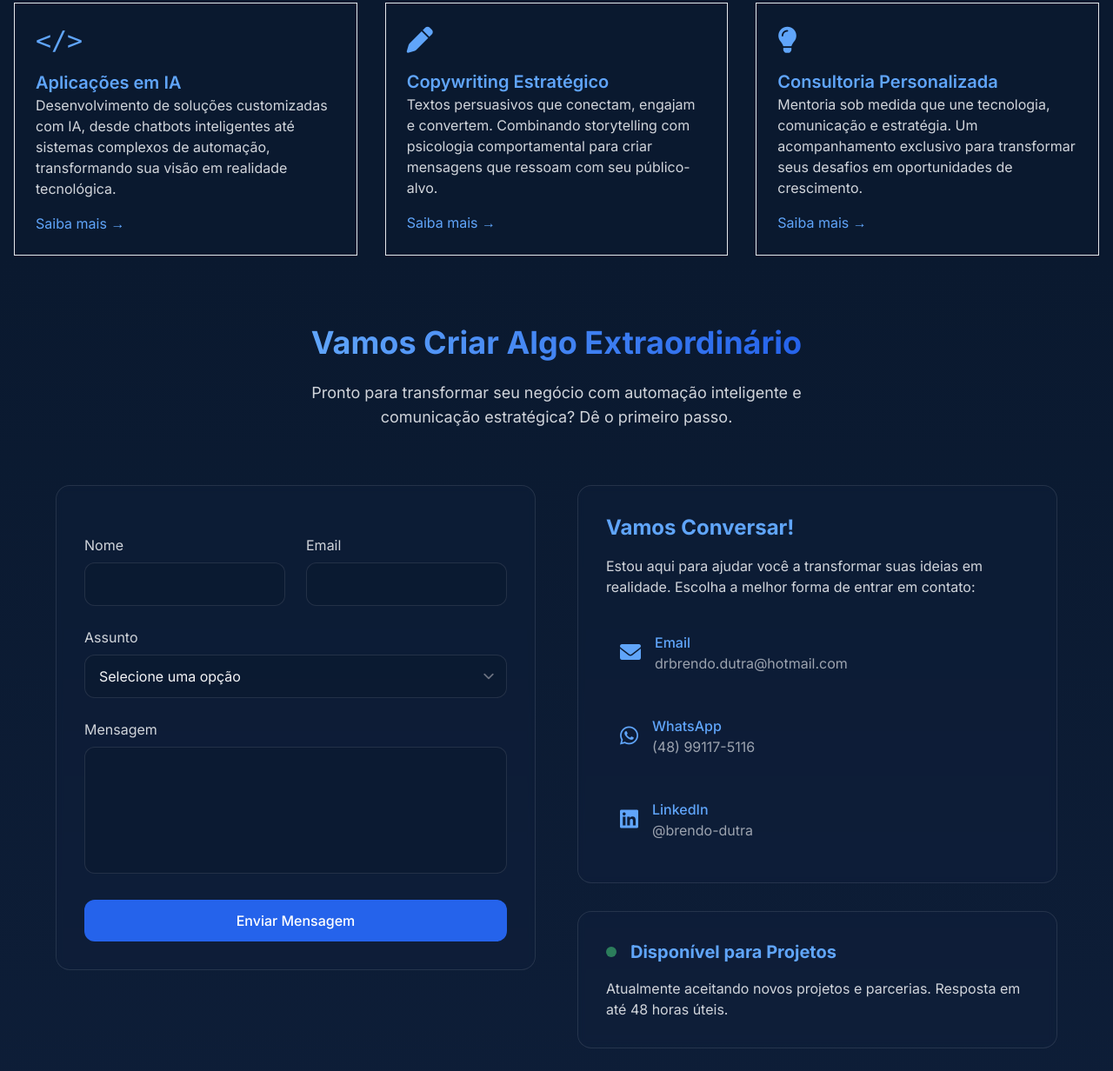
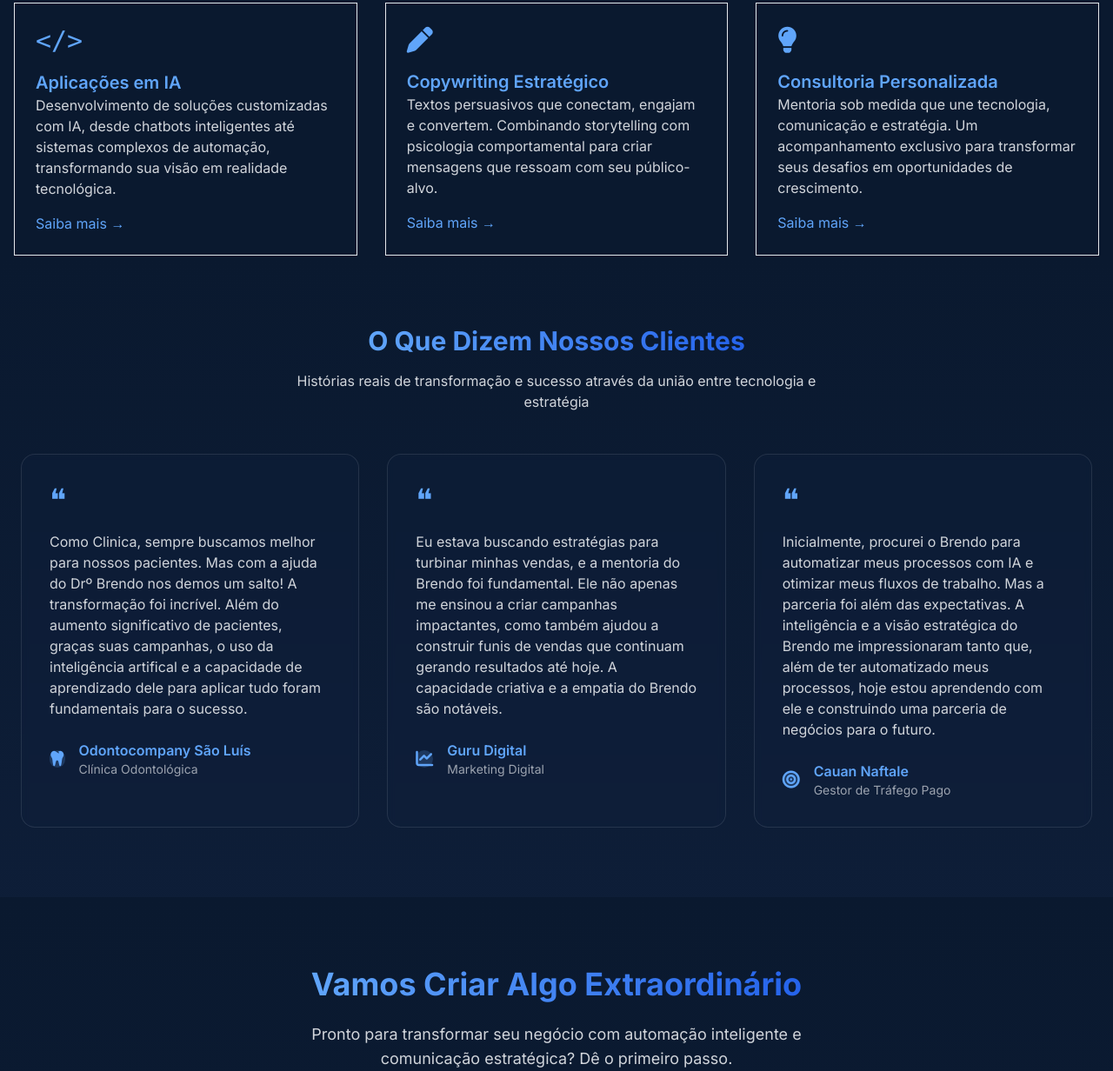
Before and after one commit to Brendoibv275/meu-site, a website: page public/index.html in a window 1280 px wide. Shown: the part 1542-2774 px from the top of the page at 87% size. Drawn offline with Linux system fonts and the light colour scheme.

Commit message:
Melhorias e Depoimentos

```diff
--- a/public/index.html
+++ b/public/index.html
@@ -193,6 +193,77 @@
                     <a href="#contato" class="text-blue-400 hover:text-blue-300 inline-flex items-center">
                         Saiba mais →
                     </a>
+                </div>
+            </div>
+        </div>
+    </section>
+
+    <!-- Seção Depoimentos -->
+    <section class="py-20 bg-navy relative overflow-hidden">
+        <!-- Efeito de gradiente decorativo -->
+        <div class="absolute inset-0 bg-gradient-to-b from-navy to-navy-light opacity-50"></div>
+
+        <div class="container mx-auto px-6 relative">
+            <h2 class="text-3xl font-bold text-center mb-4">
+                <span class="bg-gradient-to-r from-blue-400 to-blue-600 bg-clip-text text-transparent">
+                    O Que Dizem Nossos Clientes
+                </span>
+            </h2>
+
+            <p class="text-gray-300 text-center mb-12 max-w-2xl mx-auto">
+                Histórias reais de transformação e sucesso através da união entre tecnologia e estratégia
+            </p>
+
+            <div class="grid md:grid-cols-3 gap-8">
+                <!-- Depoimento 1 -->
+                <div class="bg-navy-light/30 p-8 rounded-2xl border border-white/10 backdrop-blur-sm hover:border-blue-500/50 transition-all">
+                    <div class="text-blue-400 text-4xl mb-4">❝</div>
+                    <p class="text-gray-300 mb-6">
+                        Como Clinica, sempre buscamos melhor para nossos pacientes. Mas com a ajuda do Drº Brendo nos demos um salto! A transformação foi incrível. Além do aumento significativo de pacientes, graças suas campanhas, o uso da inteligência artifical e a capacidade de aprendizado dele para aplicar tudo foram fundamentais para o sucesso.
+                    </p>
+                    <div class="flex items-center gap-4">
+                        <div class="w-12 h-12 bg-blue-400/20 rounded-full flex items-center justify-center">
+                            <i class="fas fa-tooth text-blue-400 text-xl"></i>
+                        </div>
+                        <div>
+                            <div class="font-semibold text-blue-400">Odontocompany São Luís</div>
+                            <div class="text-sm text-gray-400">Clínica Odontológica</div>
+                        </div>
+                    </div>
+                </div>
+
+                <!-- Depoimento 2 -->
+                <div class="bg-navy-light/30 p-8 rounded-2xl border border-white/10 backdrop-blur-sm hover:border-blue-500/50 transition-all">
+                    <div class="text-blue-400 text-4xl mb-4">❝</div>
+                    <p class="text-gray-300 mb-6">
+                        Eu estava buscando estratégias para turbinar minhas vendas, e a mentoria do Brendo foi fundamental. Ele não apenas me ensinou a criar campanhas impactantes, como também ajudou a construir funis de vendas que continuam gerando resultados até hoje. A capacidade criativa e a empatia do Brendo são notáveis.
+                    </p>
+                    <div class="flex items-center gap-4">
+                        <div class="w-12 h-12 bg-blue-400/20 rounded-full flex items-center justify-center">
+                            <i class="fas fa-chart-line text-blue-400 text-xl"></i>
+                        </div>
+                        <div>
+                            <div class="font-semibold text-blue-400">Guru Digital</div>
+                            <div class="text-sm text-gray-400">Marketing Digital</div>
+                        </div>
+                    </div>
+                </div>
+
+                <!-- Depoimento 3 -->
+                <div class="bg-navy-light/30 p-8 rounded-2xl border border-white/10 backdrop-blur-sm hover:border-blue-500/50 transition-all">
+                    <div class="text-blue-400 text-4xl mb-4">❝</div>
+                    <p class="text-gray-300 mb-6">
+                        Inicialmente, procurei o Brendo para automatizar meus processos com IA e otimizar meus fluxos de trabalho. Mas a parceria foi além das expectativas. A inteligência e a visão estratégica do Brendo me impressionaram tanto que, além de ter automatizado meus processos, hoje estou aprendendo com ele e construindo uma parceria de negócios para o futuro.
+                    </p>
+                    <div class="flex items-center gap-4">
+                        <div class="w-12 h-12 bg-blue-400/20 rounded-full flex items-center justify-center">
+                            <i class="fas fa-bullseye text-blue-400 text-xl"></i>
+                        </div>
+                        <div>
+                            <div class="font-semibold text-blue-400">Cauan Naftale</div>
+                            <div class="text-sm text-gray-400">Gestor de Tráfego Pago</div>
+                        </div>
+                    </div>
                 </div>
             </div>
         </div>
```
